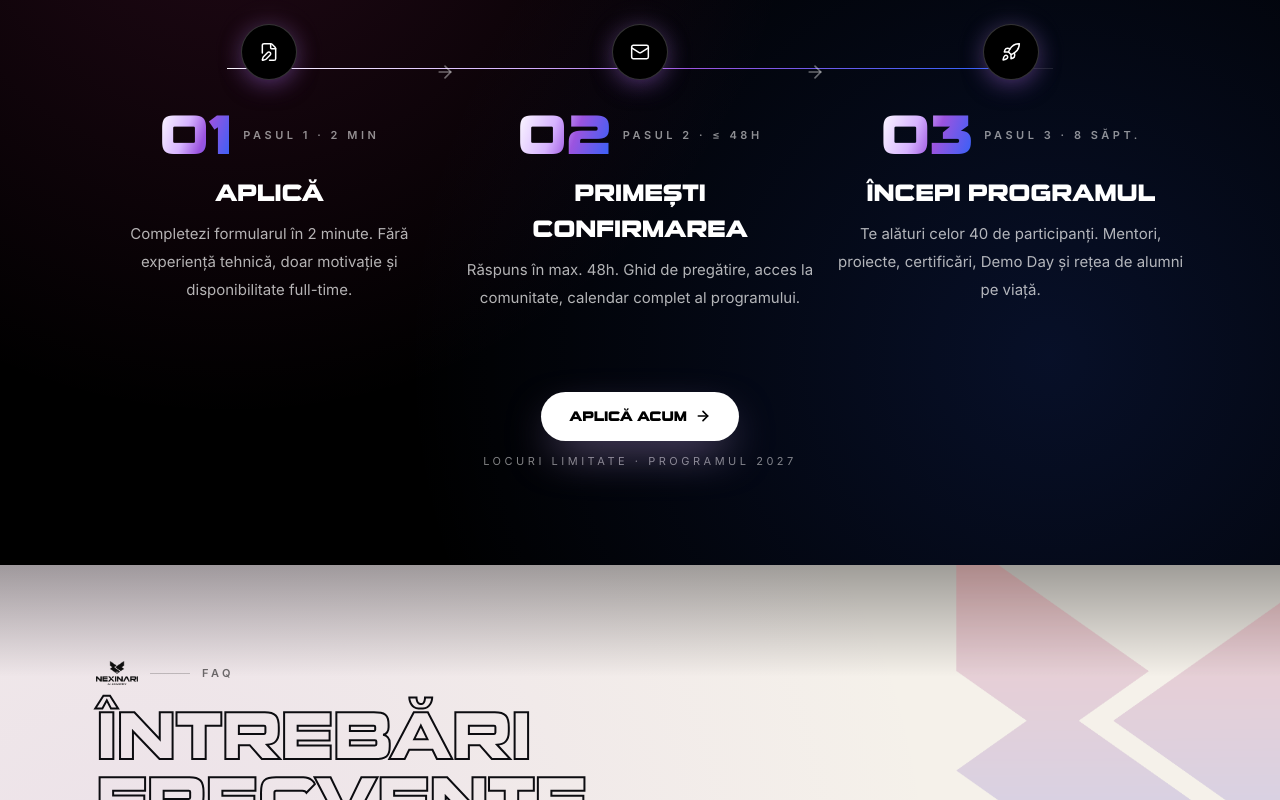
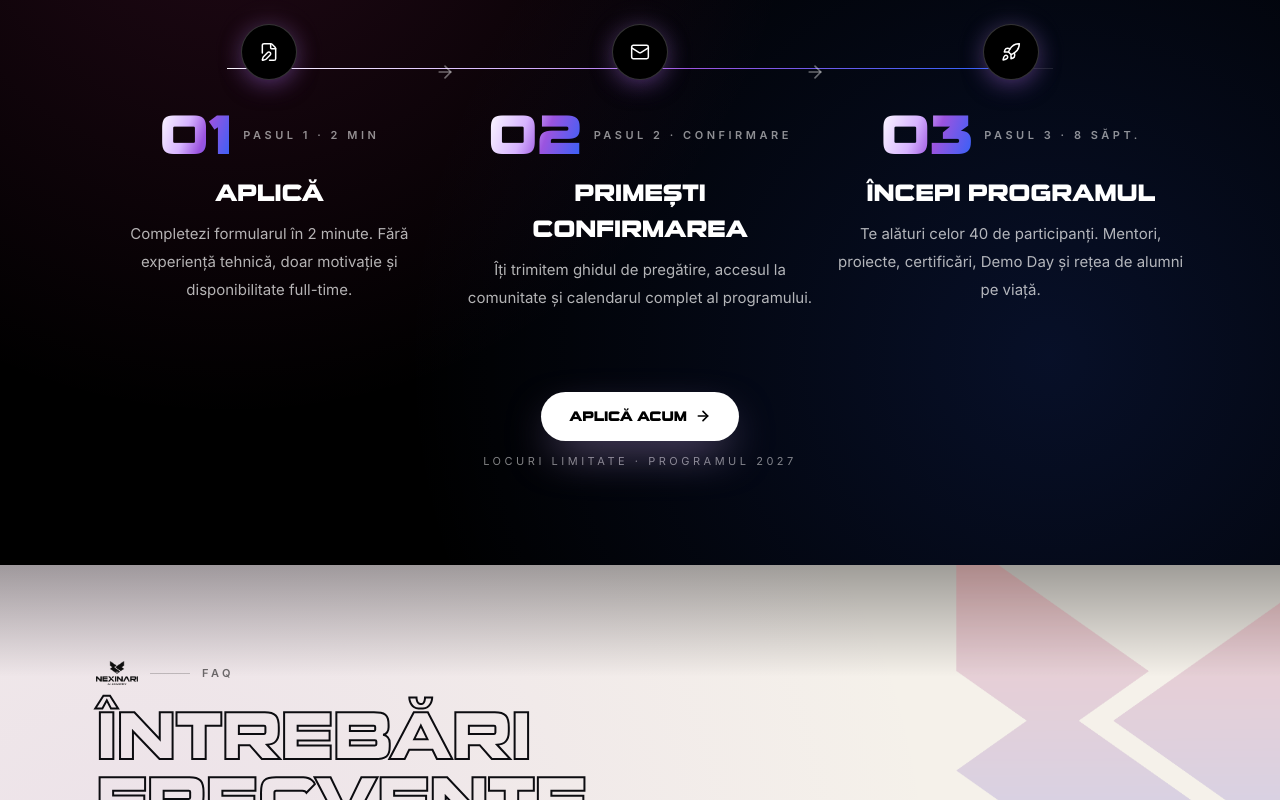
Before and after one commit to silviustoian/ai-academy, a Next.js app: page / in a window 1280 px wide. Shown: the part 3080-3880 px from the top of the page. Built offline with nearby package versions, Linux system fonts and the light colour scheme; a web font is replaced by a local one.

Commit message:
remove response time promises (48h) across content

```diff
--- a/src/components/sections/ApplyForm.tsx
+++ b/src/components/sections/ApplyForm.tsx
@@ -98,7 +98,7 @@ export function ApplyForm() {
     {
       key: "reply",
       icon: Mail,
-      label: locale === "ro" ? "Răspuns în 48h" : "Reply in 48h",
+      label: locale === "ro" ? "Îți răspundem curând" : "We'll get back to you",
     },
     {
       key: "privacy",
@@ -320,8 +320,8 @@ export function ApplyForm() {
               </h3>
               <p className="mx-auto mt-3 max-w-md text-[15px] leading-7 text-black/70 sm:text-base sm:leading-8">
                 {locale === "ro"
-                  ? "Îți mulțumim. Echipa NEXINARI revine în maxim 48h cu detalii complete despre preț, calendar și pașii următori."
-                  : "Thank you. The NEXINARI team will get back to you within 48h with full details on pricing, calendar and next steps."}
+                  ? "Îți mulțumim. Echipa NEXINARI revine cu detalii complete despre preț, calendar și pașii următori."
+                  : "Thank you. The NEXINARI team will get back to you with full details on pricing, calendar and next steps."}
               </p>
               <p className="mt-6 text-[11px] uppercase tracking-[0.28em] text-black/45">
                 {locale === "ro"
--- a/src/data/apply-content.ts
+++ b/src/data/apply-content.ts
@@ -33,7 +33,7 @@ export const applyContent: Record<LocaleCode, ApplyCopy> = {
     titleAccent: "NEXINARI AI Academy.",
     intro:
       "Completează formularul de mai jos.",
-    duration: "2 min · Răspuns în 48h",
+    duration: "Aplicare rapidă în 2 minute",
     sections: [
       {
         label: "Informații personale",
@@ -184,7 +184,7 @@ export const applyContent: Record<LocaleCode, ApplyCopy> = {
       },
     ],
     submitLabel: "Trimite aplicația",
-    submitNote: "Răspundem în maxim 48h",
+    submitNote: "Îți răspundem curând",
     privacyNote:
       "Prin trimiterea formularului ești de acord cu prelucrarea datelor conform politicii de confidențialitate NEXINARI.",
   },
@@ -194,7 +194,7 @@ export const applyContent: Record<LocaleCode, ApplyCopy> = {
     titleAccent: "NEXINARI AI Academy.",
     intro:
       "Fill the form below.",
-    duration: "2 min · Reply in 48h",
+    duration: "Quick 2-minute application",
     sections: [
       {
         label: "Personal info",
@@ -345,7 +345,7 @@ export const applyContent: Record<LocaleCode, ApplyCopy> = {
       },
     ],
     submitLabel: "Send application",
-    submitNote: "We reply within 48h",
+    submitNote: "We'll get back to you soon",
     privacyNote:
       "By submitting this form you agree to data processing under the NEXINARI privacy policy.",
   },
--- a/src/data/how-content.ts
+++ b/src/data/how-content.ts
@@ -34,8 +34,8 @@ export const howContent: Record<LocaleCode, HowCopy> = {
         key: "confirm",
         label: "Pasul 2",
         title: "Primești confirmarea",
-        body: "Răspuns în max. 48h. Ghid de pregătire, acces la comunitate, calendar complet al programului.",
-        meta: "≤ 48h",
+        body: "Îți trimitem ghidul de pregătire, accesul la comunitate și calendarul complet al programului.",
+        meta: "Confirmare",
       },
       {
         key: "start",
@@ -64,8 +64,8 @@ export const howContent: Record<LocaleCode, HowCopy> = {
         key: "confirm",
         label: "Step 2",
         title: "Get confirmed",
-        body: "Reply within 48h. Prep guide, community access, full program calendar.",
-        meta: "≤ 48h",
+        body: "We follow up with the prep guide, community access and the full program calendar.",
+        meta: "Confirmation",
       },
       {
         key: "start",
```
